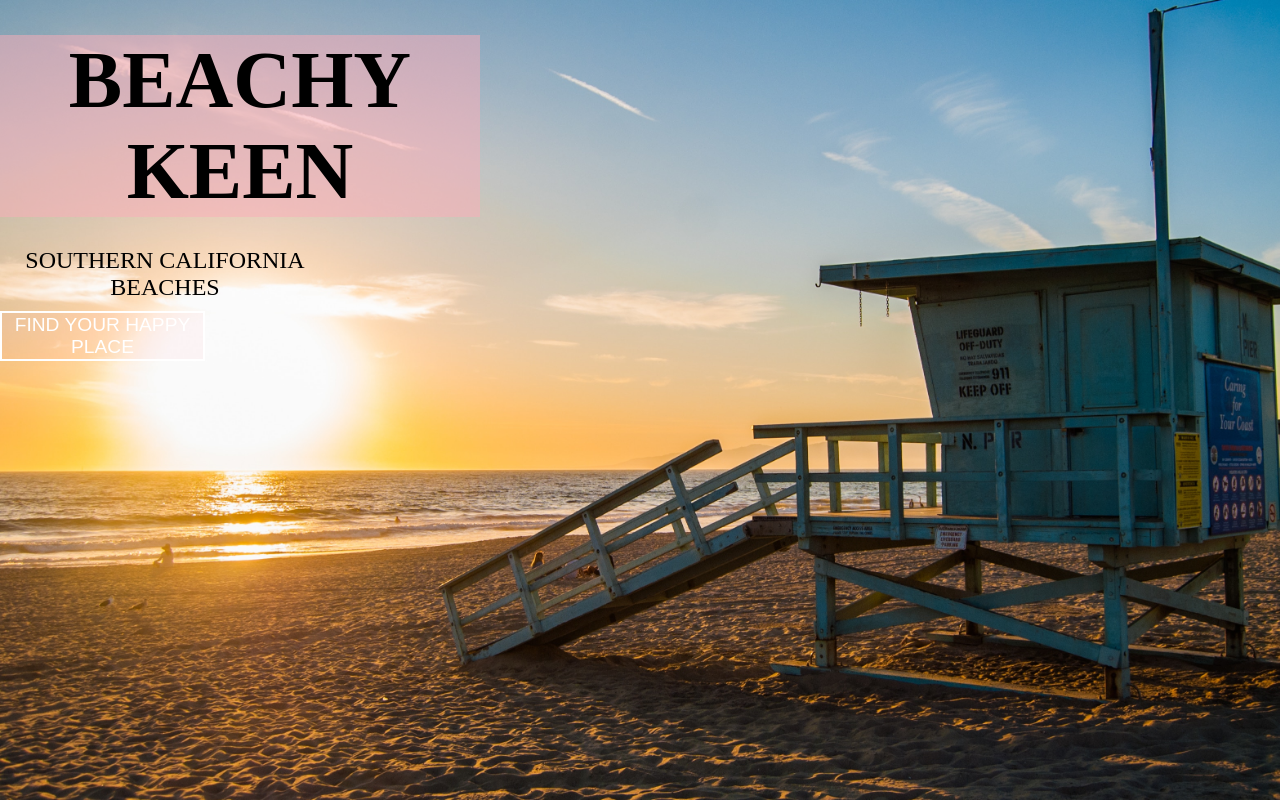
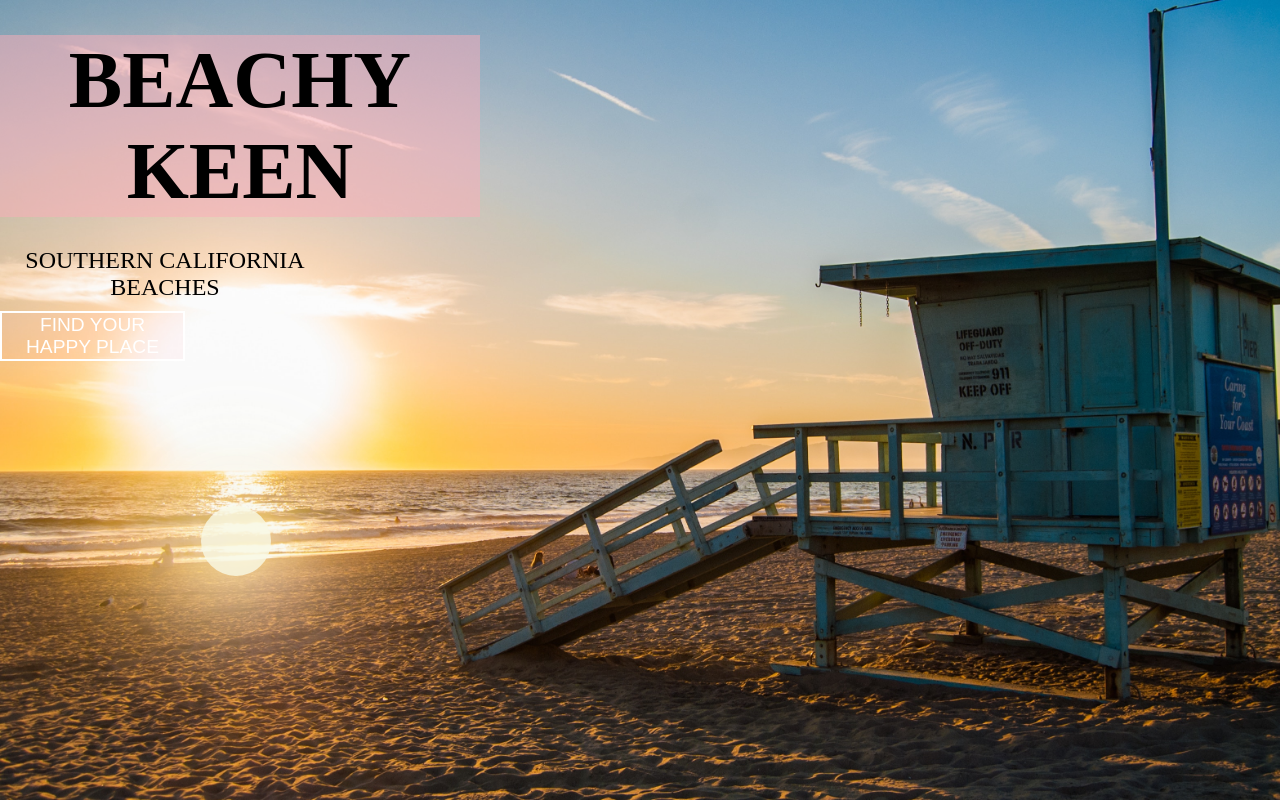
Before and after one commit to ellytea/beaches, a React (Create React App) app: page / in a window 1280 px wide. Built offline with nearby package versions, Linux system fonts and the light colour scheme.

Commit message:
add sun animation to landing page

```diff
--- a/src/LandingPage.js
+++ b/src/LandingPage.js
@@ -27,6 +27,7 @@ class LandingPage extends Component {
             <button className='landing-button'
               onClick={this.hide}>Find Your Happy Place</button>
           </div>
+          <div className='sun'></div>
         </div>
       );
     } else {
--- a/src/styles/_landingPage.scss
+++ b/src/styles/_landingPage.scss
@@ -43,7 +43,7 @@
   text-transform: uppercase;
   font-weight: 420;
   font-size: 1.2em;
-  margin-right: 1075px;
+  margin-right: 1095px;
 }
 
 .landing-button:hover {
@@ -54,3 +54,28 @@
 .hide {
   display: none;
 }
+
+.sun {
+  margin-left: 201px;
+  margin-top: 145px;
+  width:70px;
+  height:70px;
+  border-radius:50%;
+  background: #F9F9E5;
+  opacity:0.9;
+  box-shadow: 0px 0px 200px 70px #F9F9E5;
+  -webkit-animation-duration: 3s;
+  -webkit-animation-name: glow;
+  -webkit-animation-direction: alternate;
+  -webkit-animation-iteration-count: infinite;
+  animation-duration: 3s;
+  animation-name: glow;
+  animation-direction: alternate;
+  animation-iteration-count: infinite;
+}
+
+
+@-webkit-keyframes glow {
+    from { box-shadow: 0 0 0px #F9F9E5; }
+    to { box-shadow: 100 100 2000px pink; }
+}
```
